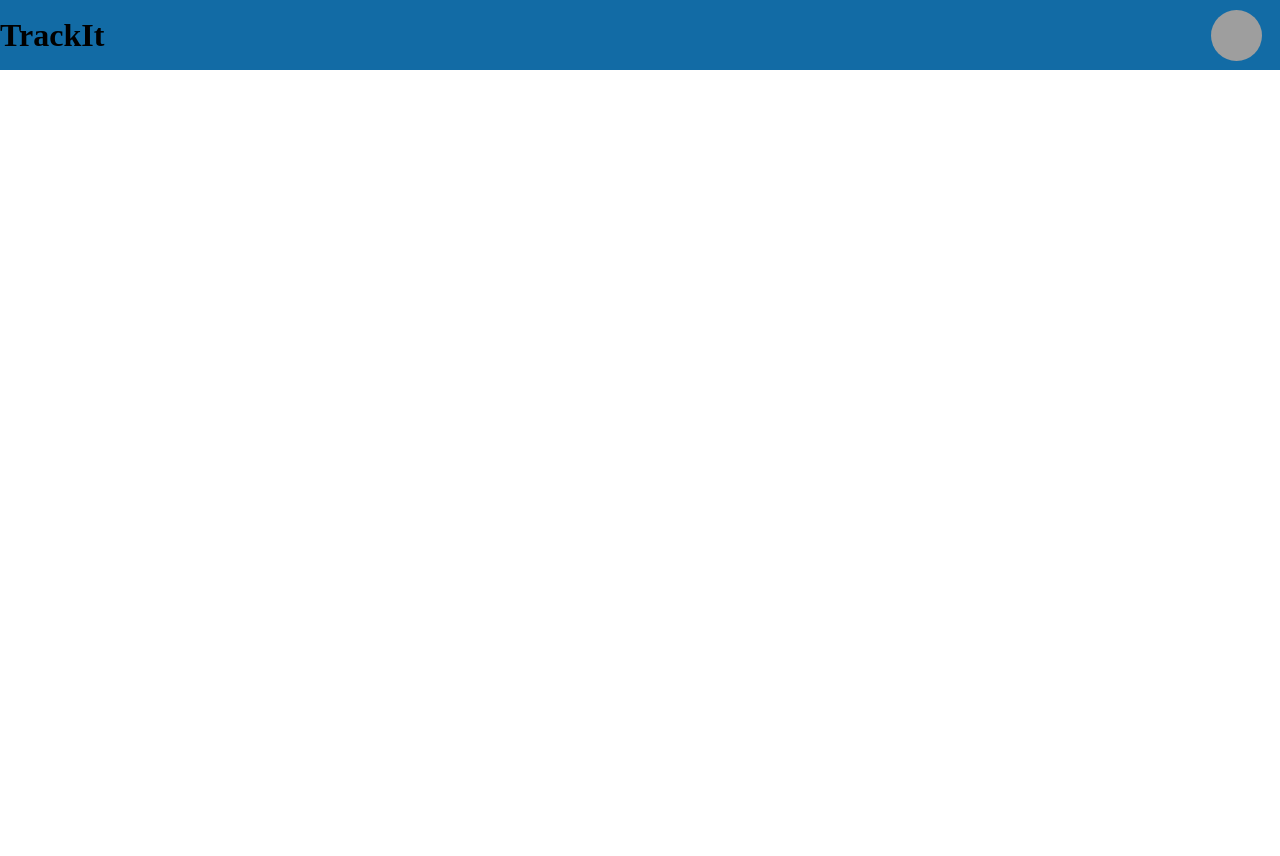
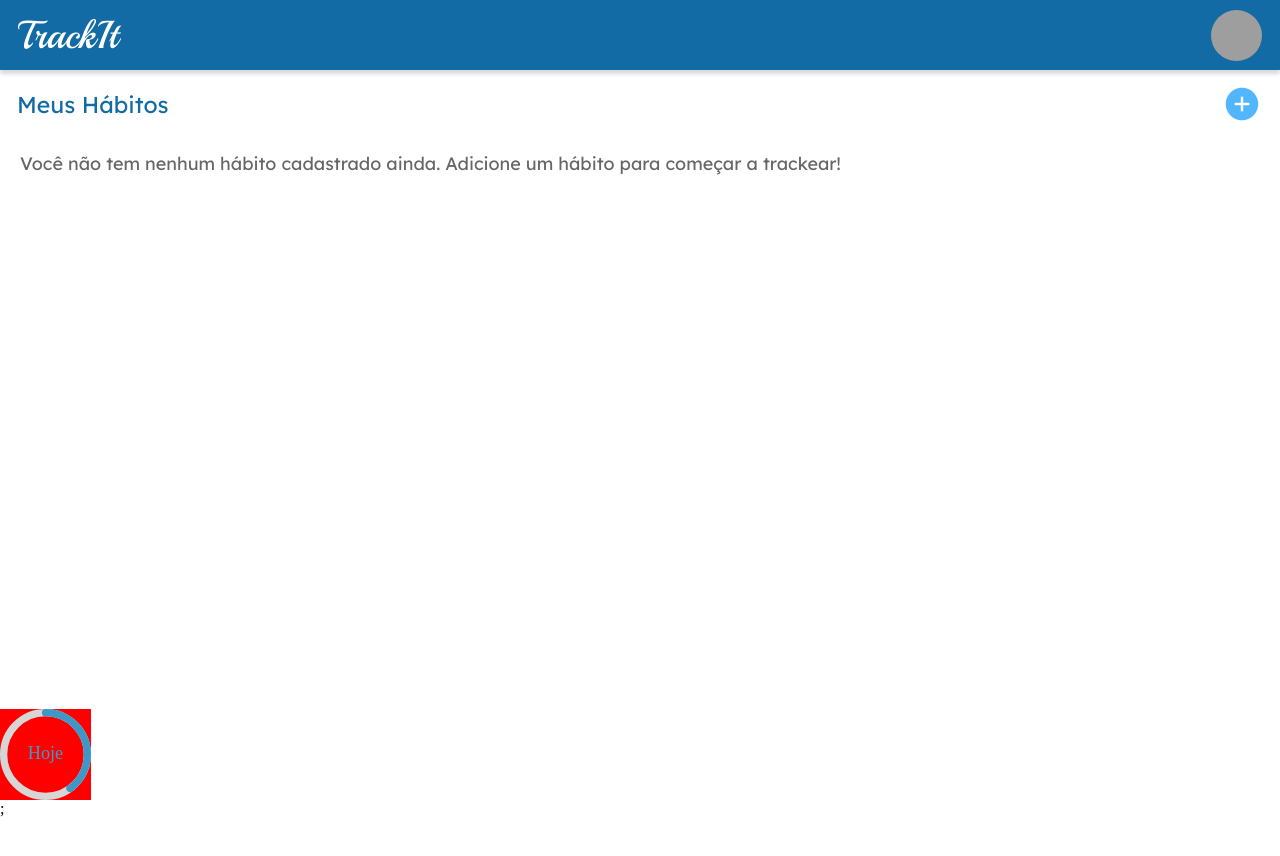
Before and after one commit to ErickSchuenck/projeto10-trackit, a React (Create React App) app: page /habitos in a window 1280 px wide. Shown: the top 856 px of the page. Before the commit the page ends 800 px from the top, so only its background shows below. Built offline with nearby package versions, Linux system fonts and the light colour scheme; grey boxes are pictures that could not be loaded.

Commit message:
começando a utilizar as bibliotecas para fazer os componentes do app

```diff
--- a/package.json
+++ b/package.json
@@ -8,7 +8,9 @@
     "@testing-library/user-event": "^13.5.0",
     "axios": "^0.26.1",
     "react": "^18.0.0",
+    "react-circular-progressbar": "^2.0.4",
     "react-dom": "^18.0.0",
+    "react-loader-spinner": "^6.0.0-0",
     "react-router-dom": "^6.2.2",
     "react-scripts": "5.0.0",
     "styled-components": "^5.3.5",
--- /dev/null
+++ b/src/Footer.js
@@ -0,0 +1,21 @@
+import React from 'react'
+import { CircularProgressbar } from 'react-circular-progressbar';
+import 'react-circular-progressbar/dist/styles.css';
+import styled from 'styled-components';
+
+export default function Footer() {
+  return (
+    <ProgressBar>
+      <CircularProgressbar value={40} text={`Hoje`} />;
+    </ProgressBar>
+  )
+}
+const ProgressBar = styled.div`
+  background-color: red;
+  width: 91px;
+  height: 91px;
+  position: fixed;
+  bottom: 0;
+  left: 0;
+
+`
--- /dev/null
+++ b/src/Habits.js
@@ -0,0 +1,86 @@
+import React from 'react'
+import styled from 'styled-components';
+
+
+
+
+export default function Habits({ habits }) {
+  if (habits.length === 0) {
+    return (
+      <HabitsList>
+        <>
+          <div className='my-habits'>
+            <h1>
+              Meus Hábitos
+            </h1>
+            <ion-icon name="add-circle"></ion-icon>
+          </div>
+          <div className='i-dont-have-any-habits'>
+            <h1>Você não tem nenhum hábito cadastrado ainda. Adicione um hábito para começar a trackear!</h1>
+          </div>
+
+        </>
+      </HabitsList>
+    )
+  }
+  else {
+    return (
+      <HabitsList>
+        <>
+          <div className='my-habits'>
+            <h1>
+              Meus Hábitos
+            </h1>
+            <ion-icon name="add-circle"></ion-icon>
+          </div>
+        </>
+      </HabitsList>
+    )
+  }
+}
+
+const HabitsList = styled.div`
+  width: 100vw;
+  height: 100vh;
+  margin-top: 140px;
+  overflow-x: none;
+
+  .my-habits{
+    z-index: -1;
+    margin-top: 168px;
+    width: 100vw;
+    display: flex;
+    justify-content: space-between;
+    align-items: center;
+    margin-bottom: 28px;
+  }
+  .my-habits h1{
+    margin-left: 17px;
+    font-family: Lexend Deca;
+    font-size: 23px;
+    font-weight: 400;
+    line-height: 29px;
+    letter-spacing: 0em;
+    text-align: left;
+    color: #126BA5;
+  }
+  .my-habits ion-icon{
+    z-index: -1;
+    color: #52B6FF;
+    font-size: 40px;
+    margin-right: 18px;
+    cursor: pointer;
+  }
+  .i-dont-have-any-habits{
+    margin-left: 20px;
+    margin-right: 20px;
+  }
+  .i-dont-have-any-habits h1{
+    font-family: 'Lexend Deca';
+    font-style: normal;
+    font-weight: 400;
+    font-size: 17.976px;
+    line-height: 22px;
+    color: #666666;
+  }
+`
--- a/src/Home.js
+++ b/src/Home.js
@@ -1,11 +1,17 @@
 import React from 'react'
 import styled from 'styled-components';
 import { useState, useEffect } from 'react'
+import Habits from './Habits';
+import Footer from './Footer';
 import { Link } from "react-router-dom";
 import axios from 'axios'
 
 export default function Home() {
+
+  const [habits, setHabits] = useState([])
+
   return (
+    <>
       <Header>
         <div className='cursive-logo'>
           <h1>
@@ -14,19 +20,24 @@ export default function Home() {
         </div>
         <img alt='user' src='https://i2-prod.birminghammail.co.uk/incoming/article11256820.ece/ALTERNATES/s1200c/JS88492176.jpg' />
       </Header>
+      <Habits habits={habits} />
+      <Footer />
+    </>
   )
 }
 
 const Header = styled.div`
   height: 70px;
   background-color: #126BA5;
-  width: 100vw;
+  width: 100%;
   position: fixed;
   top: 0;
   left: 0;
   display: flex;
   align-items: center;
   justify-content: space-between;
+  box-shadow: 0px 4px 4px rgba(0, 0, 0, 0.15);
+  overflow-x: none;
 
   img{
     border-radius: 50%;
@@ -34,4 +45,14 @@ const Header = styled.div`
     height: 51px;
     margin-right: 18px;
   }
+  h1{
+    font-family: Playball;
+    font-size: 39px;
+    font-weight: 400;
+    line-height: 49px;
+    letter-spacing: 0em;
+    text-align: left;
+    color: white;
+    margin-left: 18px;
+  }
 `
--- a/src/RegisterScreen.js
+++ b/src/RegisterScreen.js
@@ -147,6 +147,7 @@ const Container = styled.div`
     text-align: center;
     color: white;
     margin: 0;
+    text-decoration: none;
   }
   img{
     width:180px;
--- a/src/WelcomeScreen.js
+++ b/src/WelcomeScreen.js
@@ -3,12 +3,24 @@ import styled from 'styled-components';
 import { useState, useEffect } from 'react'
 import { Link } from "react-router-dom";
 import axios from 'axios'
+import { Bars } from 'react-loader-spinner'
+
 
 const URL = `https://mock-api.bootcamp.respondeai.com.br/api/v2/trackit/auth/login`
 
 export default function WelcomeScreen() {
 
   const [hidePassword, setHidePassword] = useState(true)
+  const [data, setData] = useState(
+    {
+      email: '',
+      id: 0,
+      image: '',
+      name: '',
+      password: '',
+      token: ''
+    }
+  )
   const [login, setLogin] = useState(
     {
       email: '',
@@ -19,6 +31,7 @@ export default function WelcomeScreen() {
   function enterApp() {
     axios.post(URL, login)
       .then(response => console.log(response))
+      // .then(window.open('/habitos', '_self'))
       .catch(error => console.log(error))
   }
 
@@ -56,16 +69,14 @@ export default function WelcomeScreen() {
             </div>
         }
         </div>
-        <Link to={'/habitos'}>
-          <button onClick={() => enterApp()}>
-            <h1>Entrar</h1>
-          </button>
-        </Link>
+        <button onClick={() => enterApp()}>
+          <h1>Entrar</h1>
+        </button>
 
         <Link to={'/cadastro'}>
           <h2>Não tem uma conta? Cadastre-se!</h2>
         </Link>
-
+        {/* <Bars></Bars> */}
       </Container>
     </>
   )
@@ -168,6 +179,7 @@ const Container = styled.div`
     background-color: #52B6FF;
     border-radius: 4.63636px;
     margin-bottom: 36px;
+    text-decoration: none;
   }
   button h1{
     font-family: 'Lexend Deca', sans-serif;
--- a/src/index.css
+++ b/src/index.css
@@ -2,6 +2,7 @@
   margin: 0px;
   padding: 0;
   user-select: none;
+  text-decoration: none;
 }
 body {
   margin: 0;
--- a/src/index.js
+++ b/src/index.js
@@ -1,4 +1,3 @@
-
 import React from 'react';
 import ReactDOM from 'react-dom';
 import './index.css';
```
Also changed, not shown: 1 other file (tests, documents, lock files or other folders). Lines whose indentation alone changed are shown as unchanged.
